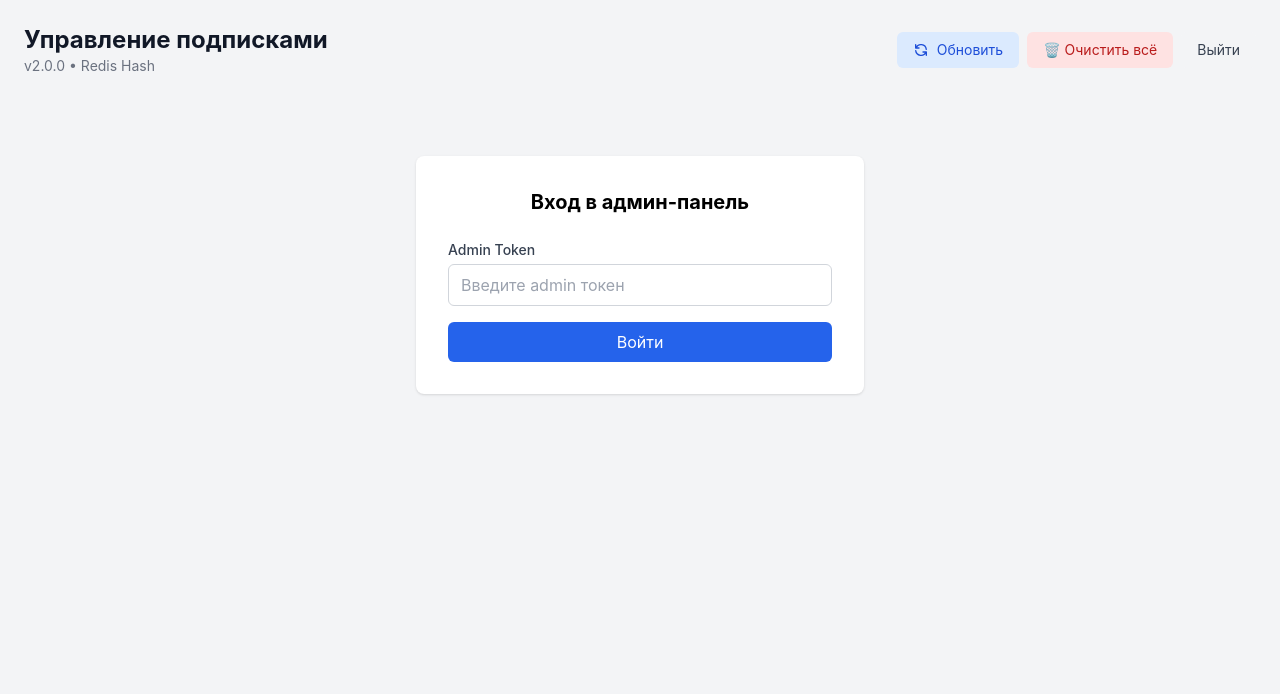
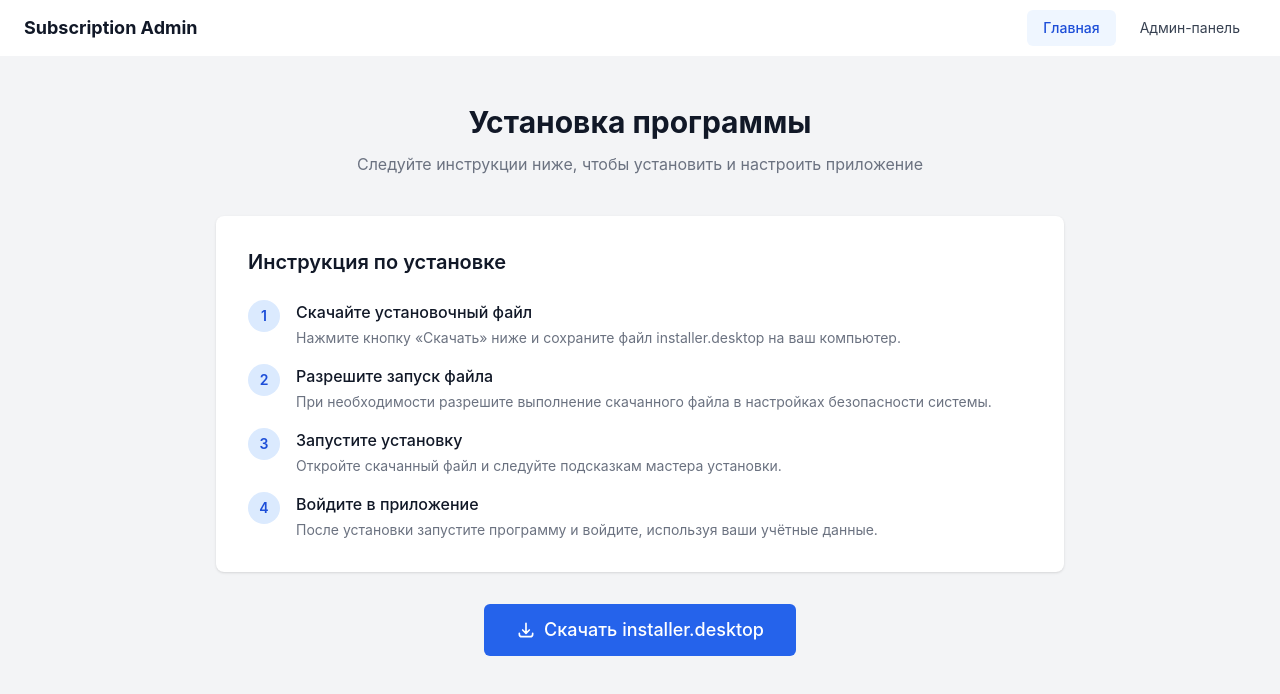
Before and after one commit to Jer00hn/vercel-app, a Vue app in the folder frontend/: page / in a window 1280 px wide. Shown: the top 694 px of the page. Built offline with nearby package versions, Linux system fonts and the light colour scheme; no server answers.

Commit message:
Implement file download feature with validation and router setup

```diff
--- a/frontend/src/App.vue
+++ b/frontend/src/App.vue
@@ -1,7 +1,33 @@
 <template>
-  <Dashboard />
+  <div class="min-h-screen flex flex-col">
+    <!-- Верхний тулбар -->
+    <header class="bg-white shadow">
+      <div class="max-w-7xl mx-auto px-6 h-14 flex items-center justify-between">
+        <router-link to="/" class="text-lg font-bold text-gray-900">
+          Subscription Admin
+        </router-link>
+        <nav class="flex items-center gap-2">
+          <router-link
+            to="/"
+            class="px-4 py-2 text-sm rounded-md hover:bg-gray-100"
+            :class="$route.name === 'home' ? 'text-blue-700 bg-blue-50 font-medium' : 'text-gray-700'"
+          >
+            Главная
+          </router-link>
+          <router-link
+            to="/admin"
+            class="px-4 py-2 text-sm rounded-md hover:bg-gray-100"
+            :class="$route.name === 'admin' ? 'text-blue-700 bg-blue-50 font-medium' : 'text-gray-700'"
+          >
+            Админ-панель
+          </router-link>
+        </nav>
+      </div>
+    </header>
+
+    <!-- Содержимое страницы -->
+    <main class="flex-1">
+      <router-view />
+    </main>
+  </div>
 </template>
-
-<script setup>
-import Dashboard from './views/Dashboard.vue'
-</script>
--- a/frontend/src/main.js
+++ b/frontend/src/main.js
@@ -1,5 +1,6 @@
 import { createApp } from 'vue'
 import App from './App.vue'
+import router from './router'
 import './style.css'
 
-createApp(App).mount('#app')
+createApp(App).use(router).mount('#app')
--- /dev/null
+++ b/frontend/src/router/index.js
@@ -0,0 +1,23 @@
+import { createRouter, createWebHistory } from 'vue-router'
+import Home from '../views/Home.vue'
+import Dashboard from '../views/Dashboard.vue'
+
+const routes = [
+  {
+    path: '/',
+    name: 'home',
+    component: Home
+  },
+  {
+    path: '/admin',
+    name: 'admin',
+    component: Dashboard
+  }
+]
+
+const router = createRouter({
+  history: createWebHistory(),
+  routes
+})
+
+export default router
--- /dev/null
+++ b/frontend/src/views/Home.vue
@@ -0,0 +1,120 @@
+<template>
+  <div class="min-h-screen bg-gray-100">
+    <div class="max-w-4xl mx-auto px-6 py-12">
+      <!-- Заголовок -->
+      <div class="text-center mb-10">
+        <h1 class="text-3xl font-bold text-gray-900 mb-3">
+          Установка программы
+        </h1>
+        <p class="text-gray-500">
+          Следуйте инструкции ниже, чтобы установить и настроить приложение
+        </p>
+      </div>
+
+      <!-- Инструкция (заглушка) -->
+      <div class="bg-white rounded-lg shadow p-8 mb-8">
+        <h2 class="text-xl font-semibold text-gray-900 mb-6">Инструкция по установке</h2>
+        <ol class="space-y-4">
+          <li
+            v-for="(step, index) in steps"
+            :key="index"
+            class="flex items-start gap-4"
+          >
+            <span class="flex-shrink-0 w-8 h-8 bg-blue-100 text-blue-700 rounded-full flex items-center justify-center font-semibold text-sm">
+              {{ index + 1 }}
+            </span>
+            <div>
+              <h3 class="font-medium text-gray-900">{{ step.title }}</h3>
+              <p class="text-sm text-gray-500 mt-1">{{ step.description }}</p>
+            </div>
+          </li>
+        </ol>
+      </div>
+
+      <!-- Кнопка скачивания -->
+      <div class="text-center">
+        <button
+          @click="download"
+          :disabled="downloading"
+          class="px-8 py-3 bg-blue-600 text-white rounded-md hover:bg-blue-700 disabled:opacity-50 disabled:cursor-not-allowed flex items-center gap-2 mx-auto text-lg font-medium"
+        >
+          <svg v-if="!downloading" class="w-5 h-5" fill="none" stroke="currentColor" viewBox="0 0 24 24">
+            <path stroke-linecap="round" stroke-linejoin="round" stroke-width="2" d="M4 16v1a3 3 0 003 3h10a3 3 0 003-3v-1m-4-4l-4 4m0 0l-4-4m4 4V4" />
+          </svg>
+          <svg v-else class="w-5 h-5 animate-spin" fill="none" stroke="currentColor" viewBox="0 0 24 24">
+            <path stroke-linecap="round" stroke-linejoin="round" stroke-width="2" d="M4 4v5h.582m15.356 2A8.001 8.001 0 004.582 9m0 0H9m11 11v-5h-.581m0 0a8.003 8.003 0 01-15.357-2m15.357 2H15" />
+          </svg>
+          {{ downloading ? 'Загрузка...' : 'Скачать installer.desktop' }}
+        </button>
+        <p v-if="message" class="mt-4 text-sm" :class="messageType">
+          {{ message }}
+        </p>
+      </div>
+    </div>
+  </div>
+</template>
+
+<script setup>
+import { ref } from 'vue'
+
+// Скачивание через backend endpoint /api/download?filename=...
+const FILE_NAME = 'installer.desktop'
+const DOWNLOAD_URL = `/api/download?filename=${encodeURIComponent(FILE_NAME)}`
+
+const downloading = ref(false)
+const message = ref('')
+const messageType = ref('')
+
+const steps = [
+  {
+    title: 'Скачайте установочный файл',
+    description: 'Нажмите кнопку «Скачать» ниже и сохраните файл installer.desktop на ваш компьютер.'
+  },
+  {
+    title: 'Разрешите запуск файла',
+    description: 'При необходимости разрешите выполнение скачанного файла в настройках безопасности системы.'
+  },
+  {
+    title: 'Запустите установку',
+    description: 'Откройте скачанный файл и следуйте подсказкам мастера установки.'
+  },
+  {
+    title: 'Войдите в приложение',
+    description: 'После установки запустите программу и войдите, используя ваши учётные данные.'
+  }
+]
+
+const showMessage = (text, type) => {
+  message.value = text
+  messageType.value = type
+}
+
+const download = async () => {
+  downloading.value = true
+  message.value = ''
+  try {
+    const response = await fetch(DOWNLOAD_URL)
+    if (!response.ok) {
+      throw new Error(`Ошибка сервера: ${response.status}`)
+    }
+    const blob = await response.blob()
+    const url = window.URL.createObjectURL(blob)
+    const link = document.createElement('a')
+    link.href = url
+    link.download = FILE_NAME
+    document.body.appendChild(link)
+    link.click()
+    link.remove()
+    window.URL.revokeObjectURL(url)
+    showMessage('✅ Загрузка началась', 'text-green-600')
+  } catch (error) {
+    // Endpoint ещё не реализован — показываем заглушку
+    showMessage(
+      `⚠️ Файл ${FILE_NAME} пока недоступен: endpoint для скачивания ещё не реализован.`,
+      'text-yellow-600'
+    )
+  } finally {
+    downloading.value = false
+  }
+}
+</script>
```
Also changed, not shown: frontend/package.json (+6 -5 lines), 2 other files (tests, documents, lock files or other folders).
